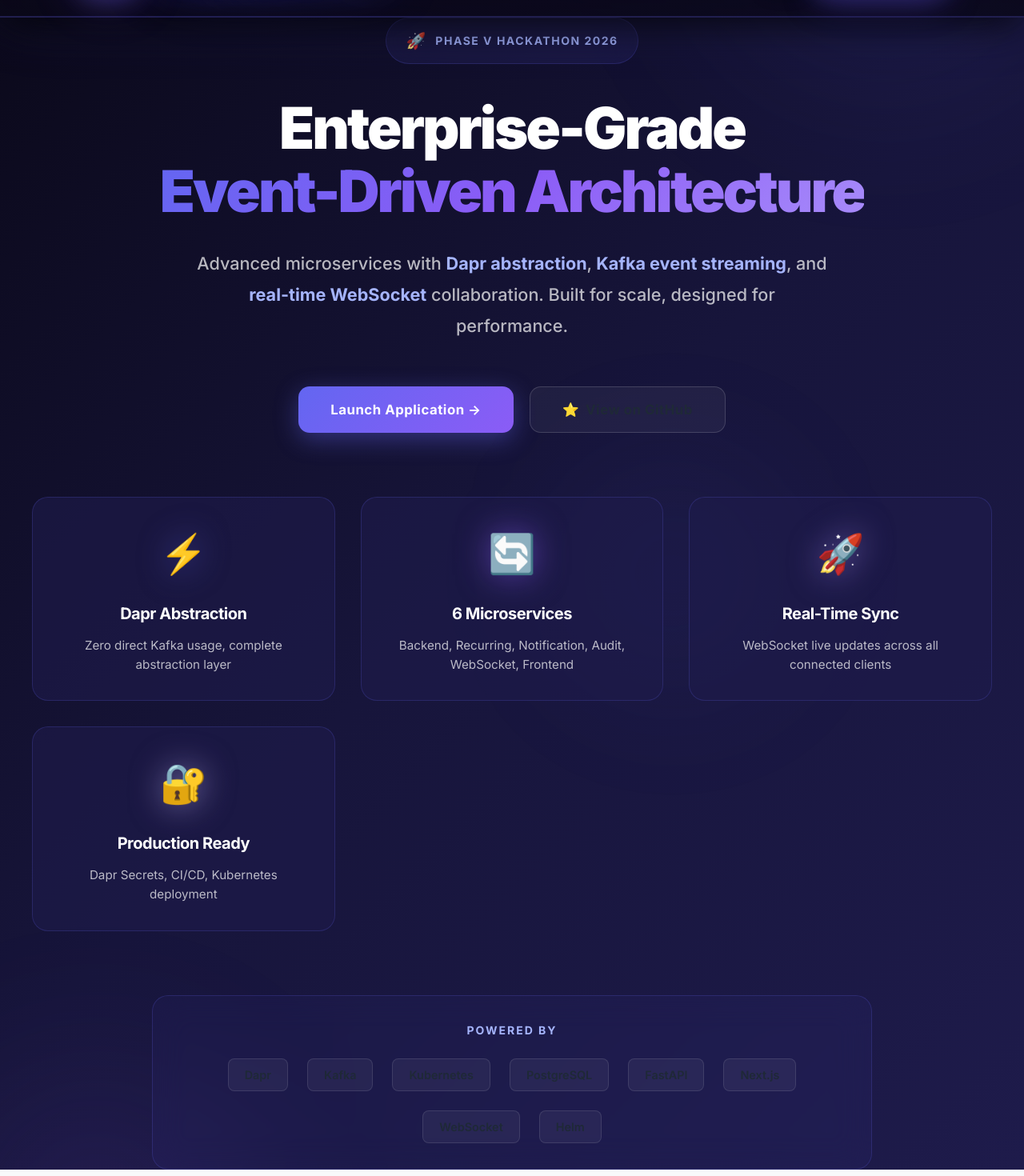
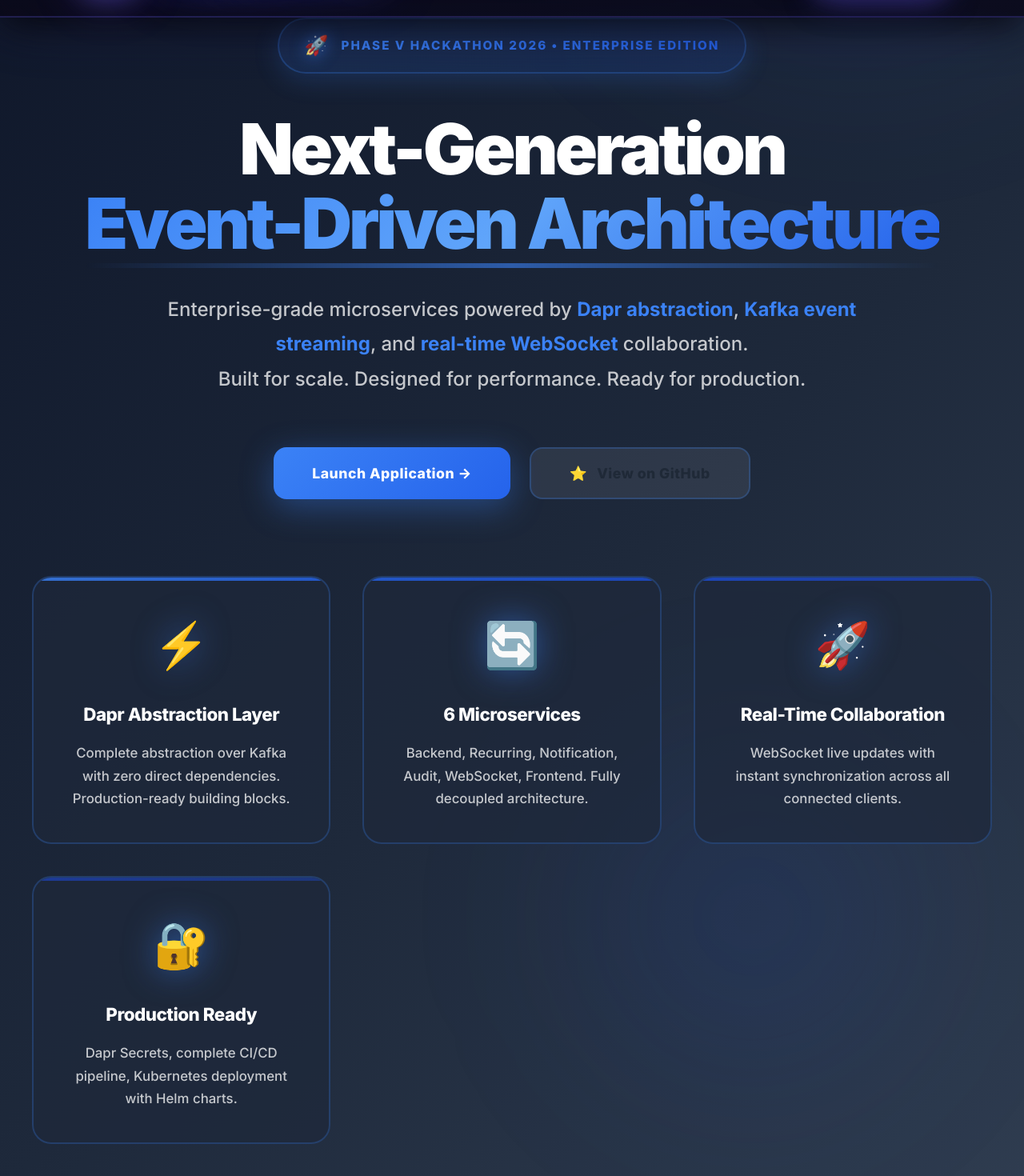
Before and after one commit to umemasultan/Phase_5, a Next.js app in the folder frontend/: page / in a window 1280 px wide. Shown: the part 100-1570 px from the top of the page at 80% size. Built offline with nearby package versions, Linux system fonts and the light colour scheme; no server answers.

Commit message:
redesign: Premium high-level home page with consistent blue theme

```diff
--- a/frontend/src/pages/index.js
+++ b/frontend/src/pages/index.js
@@ -24,27 +24,29 @@ export default function Home() {
 
   if (!mounted) return null;
 
-  // Theme based on darkMode
+  // Consistent blue theme
   const theme = darkMode ? {
-    primary: '#6366f1',
-    primaryDark: '#4f46e5',
-    secondary: '#8b5cf6',
-    background: '#0a0818',
-    backgroundGradient: 'linear-gradient(135deg, #0a0818 0%, #17153B 50%, #1e1b4b 100%)',
-    cardBg: 'rgba(30, 27, 75, 0.6)',
+    primary: '#3b82f6',
+    primaryLight: '#60a5fa',
+    secondary: '#2563eb',
+    accent: '#1d4ed8',
+    background: '#0f172a',
+    backgroundGradient: 'linear-gradient(135deg, #0f172a 0%, #1e293b 50%, #334155 100%)',
+    cardBg: 'rgba(30, 41, 59, 0.7)',
     text: '#ffffff',
-    textMuted: 'rgba(255, 255, 255, 0.7)',
-    border: 'rgba(99, 102, 241, 0.2)'
+    textMuted: 'rgba(255, 255, 255, 0.75)',
+    border: 'rgba(59, 130, 246, 0.25)'
   } : {
-    primary: '#6366f1',
-    primaryDark: '#4f46e5',
-    secondary: '#8b5cf6',
-    background: '#f8f7fc',
-    backgroundGradient: 'linear-gradient(135deg, #f8f7fc 0%, #eeecf7 50%, #e4e1f1 100%)',
-    cardBg: 'rgba(255, 255, 255, 0.8)',
-    text: '#1f2937',
-    textMuted: 'rgba(31, 41, 55, 0.7)',
-    border: 'rgba(99, 102, 241, 0.2)'
+    primary: '#3b82f6',
+    primaryLight: '#60a5fa',
+    secondary: '#2563eb',
+    accent: '#1d4ed8',
+    background: '#f8fafc',
+    backgroundGradient: 'linear-gradient(135deg, #f8fafc 0%, #f1f5f9 50%, #e2e8f0 100%)',
+    cardBg: 'rgba(255, 255, 255, 0.9)',
+    text: '#0f172a',
+    textMuted: 'rgba(15, 23, 42, 0.7)',
+    border: 'rgba(59, 130, 246, 0.2)'
   };
 
   return (
@@ -56,23 +58,23 @@ export default function Home() {
       fontFamily: "'Inter', -apple-system, BlinkMacSystemFont, 'Segoe UI', sans-serif"
     }}>
       <Head>
-        <title>Phase V - Advanced Event-Driven Task Management</title>
-        <meta name="description" content="Enterprise-grade microservices architecture with Dapr, Kafka, and real-time collaboration" />
+        <title>Phase V - Enterprise Event-Driven Architecture</title>
+        <meta name="description" content="Advanced cloud-native microservices with Dapr, Kafka, and real-time collaboration" />
         <link href="https://fonts.googleapis.com/css2?family=Inter:wght@400;500;600;700;800;900&display=swap" rel="stylesheet" />
       </Head>
 
       <style jsx>{`
         @keyframes float {
-          0%, 100% { transform: translateY(0px) rotate(0deg); }
-          50% { transform: translateY(-30px) rotate(5deg); }
+          0%, 100% { transform: translateY(0px) scale(1); }
+          50% { transform: translateY(-40px) scale(1.05); }
         }
         @keyframes fadeInUp {
-          from { opacity: 0; transform: translateY(40px); }
+          from { opacity: 0; transform: translateY(50px); }
           to { opacity: 1; transform: translateY(0); }
         }
-        @keyframes glow {
-          0%, 100% { box-shadow: 0 0 20px rgba(99, 102, 241, 0.3); }
-          50% { box-shadow: 0 0 40px rgba(99, 102, 241, 0.6); }
+        @keyframes shimmer {
+          0% { background-position: -1000px 0; }
+          100% { background-position: 1000px 0; }
         }
         .fade-in-up {
           animation: fadeInUp 1s ease-out forwards;
@@ -83,44 +85,51 @@ export default function Home() {
         .delay-3 { animation-delay: 0.6s; }
         .delay-4 { animation-delay: 0.8s; }
         .delay-5 { animation-delay: 1s; }
+        .delay-6 { animation-delay: 1.2s; }
       `}</style>
 
-      {/* Animated Background Elements */}
+      {/* Premium Background Effects */}
       <div style={{
         position: 'absolute',
-        top: '-20%',
-        right: '-10%',
-        width: '600px',
-        height: '600px',
-        background: 'radial-gradient(circle, rgba(99, 102, 241, 0.15) 0%, transparent 70%)',
+        top: '-30%',
+        right: '-15%',
+        width: '800px',
+        height: '800px',
+        background: darkMode
+          ? 'radial-gradient(circle, rgba(59, 130, 246, 0.2) 0%, transparent 70%)'
+          : 'radial-gradient(circle, rgba(59, 130, 246, 0.15) 0%, transparent 70%)',
         borderRadius: '50%',
-        filter: 'blur(100px)',
-        animation: 'float 15s ease-in-out infinite',
+        filter: 'blur(120px)',
+        animation: 'float 20s ease-in-out infinite',
         zIndex: 0
       }} />
       <div style={{
         position: 'absolute',
-        bottom: '-20%',
-        left: '-10%',
-        width: '500px',
-        height: '500px',
-        background: 'radial-gradient(circle, rgba(139, 92, 246, 0.15) 0%, transparent 70%)',
+        bottom: '-30%',
+        left: '-15%',
+        width: '700px',
+        height: '700px',
+        background: darkMode
+          ? 'radial-gradient(circle, rgba(37, 99, 235, 0.18) 0%, transparent 70%)'
+          : 'radial-gradient(circle, rgba(37, 99, 235, 0.12) 0%, transparent 70%)',
         borderRadius: '50%',
-        filter: 'blur(100px)',
-        animation: 'float 20s ease-in-out infinite reverse',
+        filter: 'blur(120px)',
+        animation: 'float 25s ease-in-out infinite reverse',
         zIndex: 0
       }} />
       <div style={{
         position: 'absolute',
-        top: '40%',
+        top: '50%',
         left: '50%',
         transform: 'translate(-50%, -50%)',
-        width: '400px',
-        height: '400px',
-        background: 'radial-gradient(circle, rgba(99, 102, 241, 0.1) 0%, transparent 70%)',
+        width: '600px',
+        height: '600px',
+        background: darkMode
+          ? 'radial-gradient(circle, rgba(29, 78, 216, 0.15) 0%, transparent 70%)'
+          : 'radial-gradient(circle, rgba(29, 78, 216, 0.1) 0%, transparent 70%)',
         borderRadius: '50%',
-        filter: 'blur(80px)',
-        animation: 'float 12s ease-in-out infinite',
+        filter: 'blur(100px)',
+        animation: 'float 15s ease-in-out infinite',
         zIndex: 0
       }} />
 
@@ -128,111 +137,145 @@ export default function Home() {
 
       {/* Hero Section */}
       <main style={{
-        maxWidth: '1400px',
+        maxWidth: '1600px',
         margin: '0 auto',
-        padding: '0 2rem',
+        padding: '0 2.5rem',
         position: 'relative',
         zIndex: 1
       }}>
         <div style={{
-          minHeight: '90vh',
+          minHeight: '92vh',
           display: 'flex',
           flexDirection: 'column',
           justifyContent: 'center',
           alignItems: 'center',
           textAlign: 'center'
         }}>
-          {/* Top Badge */}
+          {/* Premium Badge */}
           <div className="fade-in-up delay-1" style={{
             display: 'inline-flex',
             alignItems: 'center',
-            gap: '0.75rem',
-            background: 'rgba(99, 102, 241, 0.1)',
-            backdropFilter: 'blur(20px)',
-            padding: '0.75rem 1.5rem',
+            gap: '1rem',
+            background: darkMode
+              ? 'linear-gradient(135deg, rgba(59, 130, 246, 0.15) 0%, rgba(37, 99, 235, 0.15) 100%)'
+              : 'linear-gradient(135deg, rgba(59, 130, 246, 0.1) 0%, rgba(37, 99, 235, 0.1) 100%)',
+            backdropFilter: 'blur(30px)',
+            padding: '0.875rem 2rem',
             borderRadius: '100px',
-            border: `1px solid ${theme.border}`,
-            marginBottom: '2.5rem'
+            border: `2px solid ${theme.border}`,
+            marginBottom: '3rem',
+            boxShadow: darkMode
+              ? '0 8px 32px rgba(59, 130, 246, 0.2)'
+              : '0 4px 20px rgba(59, 130, 246, 0.15)'
           }}>
-            <span style={{ fontSize: '1.25rem' }}>🚀</span>
             <span style={{
-              fontSize: '0.875rem',
-              fontWeight: '700',
-              letterSpacing: '1.5px',
-              color: '#a5b4fc',
+              fontSize: '1.5rem',
+              filter: 'drop-shadow(0 0 10px rgba(59, 130, 246, 0.8))'
+            }}>🚀</span>
+            <span style={{
+              fontSize: '0.95rem',
+              fontWeight: '800',
+              letterSpacing: '2px',
+              background: `linear-gradient(135deg, ${theme.primary} 0%, ${theme.secondary} 100%)`,
+              WebkitBackgroundClip: 'text',
+              WebkitTextFillColor: 'transparent',
               textTransform: 'uppercase'
             }}>
-              Phase V Hackathon 2026
+              Phase V Hackathon 2026 • Enterprise Edition
             </span>
           </div>
 
-          {/* Main Heading */}
+          {/* Hero Heading */}
           <h1 className="fade-in-up delay-2" style={{
-            fontSize: '4.5rem',
+            fontSize: '5.5rem',
             fontWeight: '900',
-            margin: '0 0 2rem 0',
-            lineHeight: '1.1',
-            letterSpacing: '-3px',
-            maxWidth: '1100px',
+            margin: '0 0 2.5rem 0',
+            lineHeight: '1.05',
+            letterSpacing: '-4px',
+            maxWidth: '1300px',
             color: theme.text
           }}>
-            Enterprise-Grade
+            Next-Generation
             <br/>
             <span style={{
-              background: 'linear-gradient(135deg, #6366f1 0%, #8b5cf6 50%, #a78bfa 100%)',
+              background: `linear-gradient(135deg, ${theme.primary} 0%, ${theme.primaryLight} 50%, ${theme.secondary} 100%)`,
               WebkitBackgroundClip: 'text',
               WebkitTextFillColor: 'transparent',
-              position: 'relative'
+              position: 'relative',
+              display: 'inline-block'
             }}>
               Event-Driven Architecture
+              <div style={{
+                position: 'absolute',
+                bottom: '-10px',
+                left: '0',
+                right: '0',
+                height: '6px',
+                background: `linear-gradient(90deg, transparent, ${theme.primary}, transparent)`,
+                borderRadius: '3px',
+                opacity: 0.6
+              }} />
             </span>
           </h1>
 
-          {/* Subtitle */}
+          {/* Premium Subtitle */}
           <p className="fade-in-up delay-3" style={{
-            fontSize: '1.35rem',
-            margin: '0 auto 3.5rem',
-            maxWidth: '800px',
+            fontSize: '1.5rem',
+            margin: '0 auto 4rem',
+            maxWidth: '900px',
             fontWeight: '500',
             lineHeight: '1.8',
             color: theme.textMuted
           }}>
-            Advanced microservices with <strong style={{ color: '#a5b4fc' }}>Dapr abstraction</strong>,
-            <strong style={{ color: '#a5b4fc' }}> Kafka event streaming</strong>, and
-            <strong style={{ color: '#a5b4fc' }}> real-time WebSocket</strong> collaboration.
-            Built for scale, designed for performance.
+            Enterprise-grade microservices powered by{' '}
+            <strong style={{
+              color: theme.primary,
+              fontWeight: '700'
+            }}>Dapr abstraction</strong>,{' '}
+            <strong style={{
+              color: theme.primary,
+              fontWeight: '700'
+            }}>Kafka event streaming</strong>, and{' '}
+            <strong style={{
+              color: theme.primary,
+              fontWeight: '700'
+            }}>real-time WebSocket</strong> collaboration.
+            <br/>
+            Built for scale. Designed for performance. Ready for production.
           </p>
 
-          {/* CTA Buttons */}
+          {/* Premium CTA Buttons */}
           <div className="fade-in-up delay-4" style={{
             display: 'flex',
-            gap: '1.25rem',
+            gap: '1.5rem',
             justifyContent: 'center',
             flexWrap: 'wrap',
-            marginBottom: '5rem'
+            marginBottom: '6rem'
           }}>
             <button
               onClick={() => router.push('/login')}
               style={{
-                padding: '1.125rem 2.5rem',
-                fontSize: '1.05rem',
-                fontWeight: '700',
-                background: 'linear-gradient(135deg, #6366f1 0%, #8b5cf6 100%)',
+                padding: '1.25rem 3rem',
+                fontSize: '1.1rem',
+                fontWeight: '800',
+                background: `linear-gradient(135deg, ${theme.primary} 0%, ${theme.secondary} 100%)`,
                 color: 'white',
                 border: 'none',
-                borderRadius: '14px',
+                borderRadius: '16px',
                 cursor: 'pointer',
-                transition: 'all 0.3s cubic-bezier(0.4, 0, 0.2, 1)',
-                boxShadow: '0 8px 30px rgba(99, 102, 241, 0.4)',
-                letterSpacing: '0.5px'
+                transition: 'all 0.4s cubic-bezier(0.4, 0, 0.2, 1)',
+                boxShadow: `0 10px 40px ${theme.primary}60`,
+                letterSpacing: '0.5px',
+                position: 'relative',
+                overflow: 'hidden'
               }}
               onMouseEnter={(e) => {
-                e.target.style.transform = 'translateY(-3px)';
-                e.target.style.boxShadow = '0 12px 40px rgba(99, 102, 241, 0.6)';
+                e.target.style.transform = 'translateY(-4px) scale(1.02)';
+                e.target.style.boxShadow = `0 15px 50px ${theme.primary}80`;
               }}
               onMouseLeave={(e) => {
-                e.target.style.transform = 'translateY(0)';
-                e.target.style.boxShadow = '0 8px 30px rgba(99, 102, 241, 0.4)';
+                e.target.style.transform = 'translateY(0) scale(1)';
+                e.target.style.boxShadow = `0 10px 40px ${theme.primary}60`;
               }}
             >
               Launch Application →
@@ -240,159 +283,179 @@ export default function Home() {
             <button
               onClick={() => window.open('https://github.com/umemasultan/Phase_5', '_blank')}
               style={{
-                padding: '1.125rem 2.5rem',
-                fontSize: '1.05rem',
-                fontWeight: '700',
-                background: 'rgba(255, 255, 255, 0.05)',
-                color: 'white',
-                border: '1.5px solid rgba(255, 255, 255, 0.15)',
-                borderRadius: '14px',
+                padding: '1.25rem 3rem',
+                fontSize: '1.1rem',
+                fontWeight: '800',
+                background: darkMode ? 'rgba(255, 255, 255, 0.08)' : 'rgba(59, 130, 246, 0.08)',
+                color: theme.text,
+                border: `2px solid ${theme.border}`,
+                borderRadius: '16px',
                 cursor: 'pointer',
-                transition: 'all 0.3s cubic-bezier(0.4, 0, 0.2, 1)',
-                backdropFilter: 'blur(20px)',
+                transition: 'all 0.4s cubic-bezier(0.4, 0, 0.2, 1)',
+                backdropFilter: 'blur(30px)',
                 letterSpacing: '0.5px'
               }}
               onMouseEnter={(e) => {
-                e.target.style.transform = 'translateY(-3px)';
-                e.target.style.background = 'rgba(255, 255, 255, 0.1)';
-                e.target.style.borderColor = 'rgba(255, 255, 255, 0.3)';
+                e.target.style.transform = 'translateY(-4px) scale(1.02)';
+                e.target.style.background = darkMode ? 'rgba(255, 255, 255, 0.12)' : 'rgba(59, 130, 246, 0.12)';
+                e.target.style.borderColor = theme.primary;
               }}
               onMouseLeave={(e) => {
-                e.target.style.transform = 'translateY(0)';
-                e.target.style.background = 'rgba(255, 255, 255, 0.05)';
-                e.target.style.borderColor = 'rgba(255, 255, 255, 0.15)';
+                e.target.style.transform = 'translateY(0) scale(1)';
+                e.target.style.background = darkMode ? 'rgba(255, 255, 255, 0.08)' : 'rgba(59, 130, 246, 0.08)';
+                e.target.style.borderColor = theme.border;
               }}
             >
-              <span style={{ marginRight: '0.5rem' }}>⭐</span>
+              <span style={{ marginRight: '0.75rem' }}>⭐</span>
               View on GitHub
             </button>
           </div>
 
-          {/* Architecture Highlights */}
+          {/* Premium Architecture Cards */}
           <div className="fade-in-up delay-5" style={{
             display: 'grid',
-            gridTemplateColumns: 'repeat(auto-fit, minmax(280px, 1fr))',
-            gap: '2rem',
+            gridTemplateColumns: 'repeat(auto-fit, minmax(320px, 1fr))',
+            gap: '2.5rem',
             width: '100%',
-            maxWidth: '1200px'
+            maxWidth: '1400px'
           }}>
             {[
               {
                 icon: '⚡',
-                title: 'Dapr Abstraction',
-                desc: 'Zero direct Kafka usage, complete abstraction layer',
-                color: '#6366f1'
+                title: 'Dapr Abstraction Layer',
+                desc: 'Complete abstraction over Kafka with zero direct dependencies. Production-ready building blocks.',
+                gradient: 'linear-gradient(135deg, #3b82f6 0%, #2563eb 100%)'
               },
               {
                 icon: '🔄',
                 title: '6 Microservices',
-                desc: 'Backend, Recurring, Notification, Audit, WebSocket, Frontend',
-                color: '#8b5cf6'
+                desc: 'Backend, Recurring, Notification, Audit, WebSocket, Frontend. Fully decoupled architecture.',
+                gradient: 'linear-gradient(135deg, #2563eb 0%, #1d4ed8 100%)'
               },
               {
                 icon: '🚀',
-                title: 'Real-Time Sync',
-                desc: 'WebSocket live updates across all connected clients',
-                color: '#a78bfa'
+                title: 'Real-Time Collaboration',
+                desc: 'WebSocket live updates with instant synchronization across all connected clients.',
+                gradient: 'linear-gradient(135deg, #1d4ed8 0%, #1e40af 100%)'
               },
               {
                 icon: '🔐',
                 title: 'Production Ready',
-                desc: 'Dapr Secrets, CI/CD, Kubernetes deployment',
-                color: '#c4b5fd'
+                desc: 'Dapr Secrets, complete CI/CD pipeline, Kubernetes deployment with Helm charts.',
+                gradient: 'linear-gradient(135deg, #1e40af 0%, #1e3a8a 100%)'
               }
             ].map((feature, i) => (
-              <div key={i} style={{
+              <div key={i} className="fade-in-up" style={{
+                animationDelay: `${1.2 + i * 0.15}s`,
+                opacity: 0,
                 background: theme.cardBg,
-                backdropFilter: 'blur(20px)',
-                padding: '2rem',
-                borderRadius: '20px',
-                border: `1px solid ${theme.border}`,
-                transition: 'all 0.4s cubic-bezier(0.4, 0, 0.2, 1)',
+                backdropFilter: 'blur(30px)',
+                padding: '2.5rem',
+                borderRadius: '24px',
+                border: `2px solid ${theme.border}`,
+                transition: 'all 0.5s cubic-bezier(0.4, 0, 0.2, 1)',
                 cursor: 'pointer',
                 position: 'relative',
                 overflow: 'hidden'
               }}
               onMouseEnter={(e) => {
-                e.currentTarget.style.transform = 'translateY(-8px)';
-                e.currentTarget.style.boxShadow = `0 20px 60px ${feature.color}40`;
-                e.currentTarget.style.borderColor = feature.color;
+                e.currentTarget.style.transform = 'translateY(-12px)';
+                e.currentTarget.style.boxShadow = `0 25px 70px ${theme.primary}40`;
+                e.currentTarget.style.borderColor = theme.primary;
               }}
               onMouseLeave={(e) => {
                 e.currentTarget.style.transform = 'translateY(0)';
                 e.currentTarget.style.boxShadow = 'none';
                 e.currentTarget.style.borderColor = theme.border;
               }}>
-                {/* Glow effect */}
+                {/* Gradient Overlay */}
                 <div style={{
                   position: 'absolute',
-                  top: '-50%',
-                  left: '-50%',
-                  width: '200%',
-                  height: '200%',
-                  background: `radial-gradient(circle, ${feature.color}20 0%, transparent 70%)`,
-                  opacity: 0,
-                  transition: 'opacity 0.4s'
+                  top: 0,
+                  left: 0,
+                  right: 0,
+                  height: '4px',
+                  background: feature.gradient,
+                  opacity: 0.8
                 }} />
 
                 <div style={{
-                  fontSize: '3rem',
-                  marginBottom: '1.25rem',
-                  filter: `drop-shadow(0 0 20px ${feature.color}80)`
+                  fontSize: '3.5rem',
+                  marginBottom: '1.5rem',
+                  filter: `drop-shadow(0 0 20px ${theme.primary}80)`,
+                  transition: 'transform 0.5s'
                 }}>{feature.icon}</div>
 
                 <h3 style={{
-                  fontSize: '1.25rem',
-                  fontWeight: '700',
-                  margin: '0 0 0.75rem 0',
+                  fontSize: '1.4rem',
+                  fontWeight: '800',
+                  margin: '0 0 1rem 0',
                   color: theme.text,
                   letterSpacing: '-0.5px'
                 }}>{feature.title}</h3>
 
                 <p style={{
-                  fontSize: '0.95rem',
+                  fontSize: '1.05rem',
                   margin: 0,
-                  lineHeight: '1.6',
-                  color: theme.textMuted
+                  lineHeight: '1.7',
+                  color: theme.textMuted,
+                  fontWeight: '500'
                 }}>{feature.desc}</p>
               </div>
             ))}
           </div>
 
-          {/* Tech Stack */}
-          <div className="fade-in-up delay-5" style={{
-            marginTop: '5rem',
-            padding: '2rem',
-            background: 'rgba(99, 102, 241, 0.05)',
-            backdropFilter: 'blur(20px)',
-            borderRadius: '20px',
-            border: `1px solid ${theme.border}`,
-            maxWidth: '900px'
+          {/* Premium Tech Stack */}
+          <div className="fade-in-up delay-6" style={{
+            marginTop: '6rem',
+            padding: '3rem',
+            background: darkMode
+              ? 'linear-gradient(135deg, rgba(59, 130, 246, 0.08) 0%, rgba(37, 99, 235, 0.08) 100%)'
+              : 'linear-gradient(135deg, rgba(59, 130, 246, 0.06) 0%, rgba(37, 99, 235, 0.06) 100%)',
+            backdropFilter: 'blur(30px)',
+            borderRadius: '28px',
+            border: `2px solid ${theme.border}`,
+            maxWidth: '1100px',
+            boxShadow: darkMode
+              ? '0 20px 60px rgba(59, 130, 246, 0.15)'
+              : '0 10px 40px rgba(59, 130, 246, 0.1)'
           }}>
             <h4 style={{
-              fontSize: '0.875rem',
-              fontWeight: '700',
-              letterSpacing: '2px',
+              fontSize: '1rem',
+              fontWeight: '800',
+              letterSpacing: '3px',
               textTransform: 'uppercase',
-              color: '#a5b4fc',
-              marginBottom: '1.5rem'
-            }}>Powered By</h4>
+              color: theme.primary,
+              marginBottom: '2rem'
+            }}>Powered By Enterprise Technologies</h4>
             <div style={{
               display: 'flex',
               flexWrap: 'wrap',
-              gap: '1.5rem',
+              gap: '1.25rem',
               justifyContent: 'center',
               alignItems: 'center'
             }}>
-              {['Dapr', 'Kafka', 'Kubernetes', 'PostgreSQL', 'FastAPI', 'Next.js', 'WebSocket', 'Helm'].map((tech, i) => (
+              {['Dapr', 'Kafka', 'Kubernetes', 'PostgreSQL', 'FastAPI', 'Next.js', 'WebSocket', 'Helm', 'Docker', 'Strimzi'].map((tech, i) => (
                 <span key={i} style={{
-                  padding: '0.5rem 1.25rem',
-                  background: 'rgba(255, 255, 255, 0.05)',
-                  borderRadius: '8px',
-                  fontSize: '0.9rem',
-                  fontWeight: '600',
+                  padding: '0.75rem 1.75rem',
+                  background: darkMode ? 'rgba(59, 130, 246, 0.12)' : 'rgba(59, 130, 246, 0.1)',
+                  borderRadius: '12px',
+                  fontSize: '1rem',
+                  fontWeight: '700',
                   color: theme.text,
-                  border: '1px solid rgba(255, 255, 255, 0.1)'
+                  border: `1.5px solid ${theme.border}`,
+                  transition: 'all 0.3s',
+                  cursor: 'pointer'
+                }}
+                onMouseEnter={(e) => {
+                  e.target.style.background = `linear-gradient(135deg, ${theme.primary}20, ${theme.secondary}20)`;
+                  e.target.style.borderColor = theme.primary;
+                  e.target.style.transform = 'translateY(-2px)';
+                }}
+                onMouseLeave={(e) => {
+                  e.target.style.background = darkMode ? 'rgba(59, 130, 246, 0.12)' : 'rgba(59, 130, 246, 0.1)';
+                  e.target.style.borderColor = theme.border;
+                  e.target.style.transform = 'translateY(0)';
                 }}>{tech}</span>
               ))}
             </div>
```
